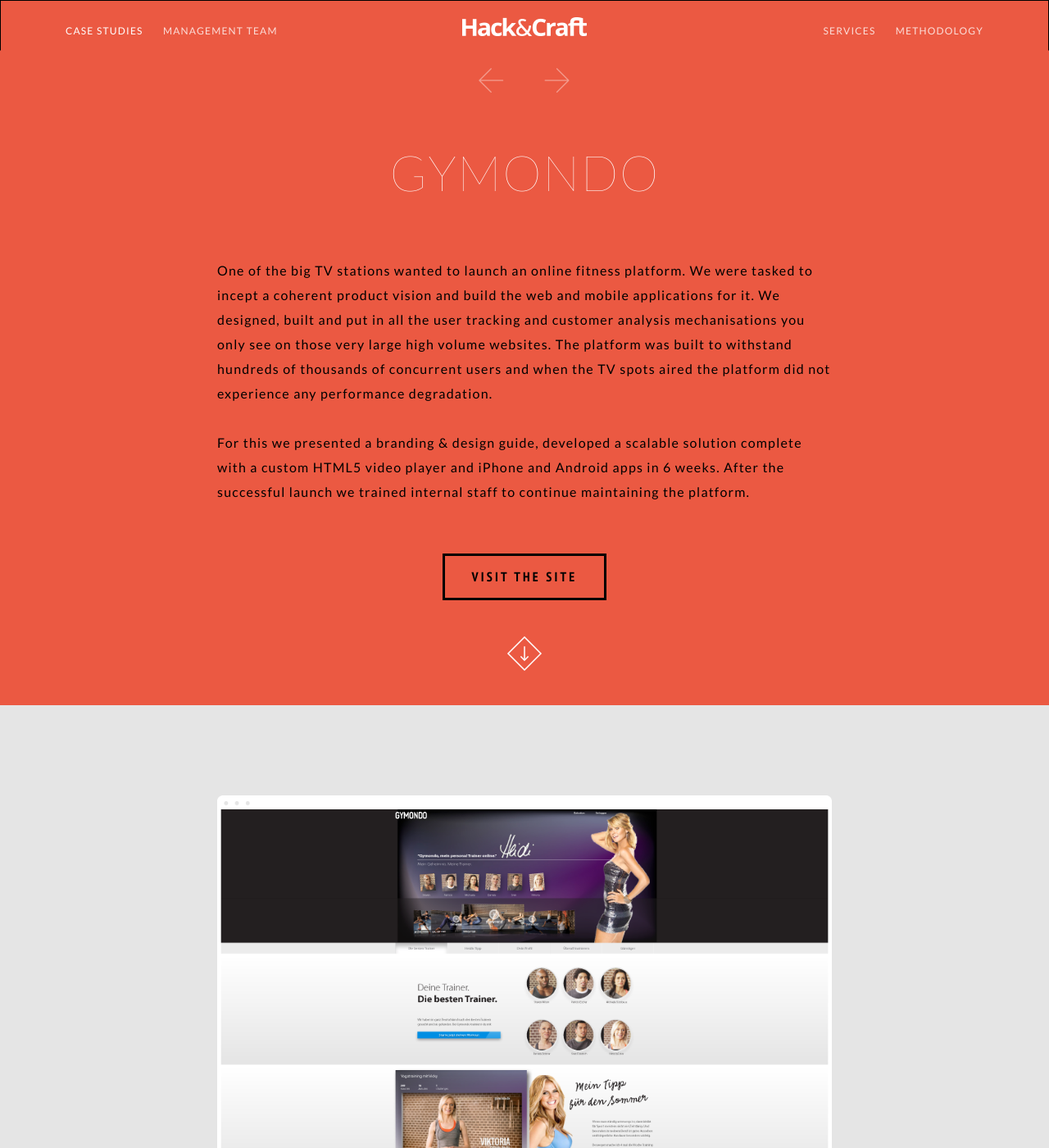
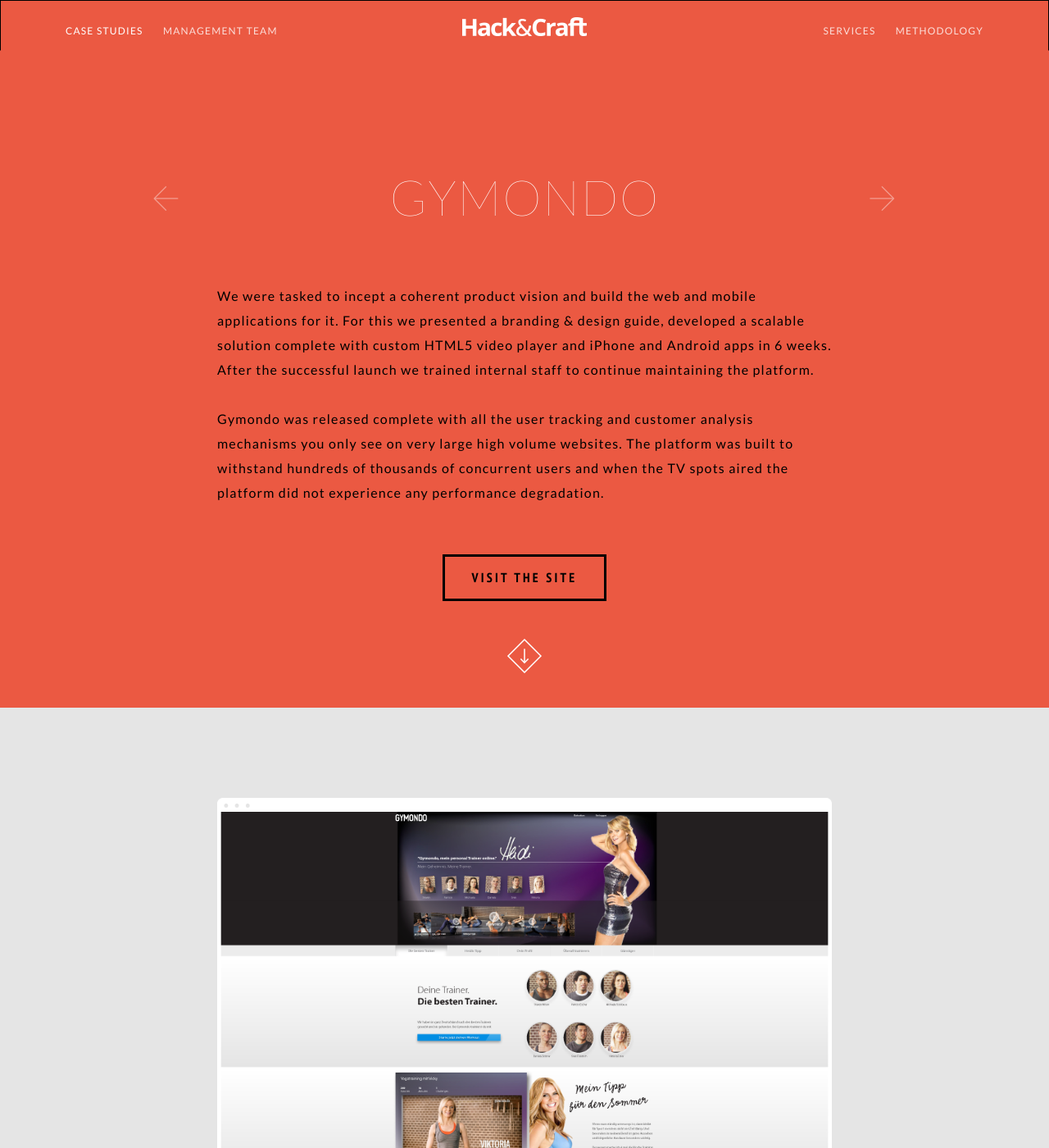
Before and after one commit to MartinPeschke/hncweb, a Jekyll site: the page built from portfolio/gymondo.html, in a window 1280 px wide and 1400 px high. Shown: the whole window at 82% size. Built offline with Jekyll 4.4.1, drawn with Linux system fonts in a browser that asks for light colours; Markdown is read by kramdown in place of the engine named in the settings.

Commit message:
portfolio pages

```diff
--- a/_layouts/portfolio.html
+++ b/_layouts/portfolio.html
@@ -5,14 +5,16 @@
 ---
 
 <div class="l-outer__orange navbar-switcher">
-  <div class="container">
+  <div class="container l-main-head">
     <div class="row">
-      <div class="col-md-8 col-md-offset-2 portfolio-top">
+      <div class="col-md-10 col-md-offset-1">
         <div class="portfolio-nav">
-          <a href="{{ page.prev }}" title="Previous Project" class="hnc-icon hnc-icon-arrowleft"> </a>
-          <a href="{{ page.next }}" title="Next Project" class="hnc-icon hnc-icon-arrowright"> </a>
+          <a href="{{ page.prev }}" title="Previous Project" class="hnc-icon hnc-icon-arrowleft pull-left"> </a>
+          <a href="{{ page.next }}" title="Next Project" class="hnc-icon hnc-icon-arrowright pull-right"> </a>
+          <h1 class="page-header text-upper">{{ page.projectname }}</h1>
         </div>
-        <h1 class="page-header text-upper">{{ page.projectname }}</h1>
+      </div>
+      <div class="col-md-8 col-md-offset-2">
         <p class="text-left">{{ page.description }}</p>
 
         {% if page.website %}
@@ -20,10 +22,10 @@
             <a target="_blank" href="{{ page.website }}" class="btn btn-black-default marg-btm">visit the site</a>
           </div>
         {% endif %}
+      </div>
 
-        <a href="#project-content" class="btn-ico__down">scroll down</a>
-      </div>
     </div>
+    <a href="#project-content" class="btn-ico__down">scroll down</a>
   </div>
 </div>
 
--- a/aboutus.html
+++ b/aboutus.html
@@ -10,7 +10,7 @@
       <div class="col-md-8 col-md-offset-2">
         <h1 class="page-header text-upper">Management Team</h1>
         <h3 class="text-light">
-          It takes many people to build your product. See some of the people you are most likely to meet when working with us.
+          It takes many people to build a great product. Meet some of the people you will work with when building your product with Hack and Craft.
         </h3>
       </div>
     </div>
--- a/casestudies.html
+++ b/casestudies.html
@@ -20,19 +20,19 @@
             <div class="col-md-4">
               <a href="{{ site.baseurl }}portfolio/bradswine.html" class="btn-project btn-project-bradswine" style="margin:0;">Bradswine</a>
               <p class="text-left mar-top">
-                Subscription billing, social integrations, user behaviour tracking
+                Wine subscription business from idea to live in 6 weeks.
               </p>
             </div>
             <div class="col-md-4">
               <a href="{{ site.baseurl }}portfolio/friendfund.html" class="btn-project btn-project-friendfund" style="margin:0;">Friendfund</a>
               <p class="text-left mar-top">
-                Group payment tools, white labelled front ends, embed widgets
+                Europe's first community funding platform.
               </p>
             </div>
             <div class="col-md-4">
               <a href="{{ site.baseurl }}portfolio/gymondo.html" class="btn-project btn-project-gymondo" style="margin:0;">Gymondo</a>
               <p class="text-left mar-top">
-                Interactive HTML5 Videoplayer, large scale dynamic video encoding, subscription billing, extensive reporting tools
+                Online fitness studio from idea to live in 6 weeks.
               </p>
             </div>
           </div>
--- a/portfolio/friendfund.html
+++ b/portfolio/friendfund.html
@@ -9,7 +9,7 @@
 
 projectname: friendfund
 website: http://www.friendfund.com
-description: Friendfund is one of the first crowdfunding platforms in Europe. Targeted at friends, families and communities, Friendfund is an established, trustworthy and effective crowdfunding platform. The first version was built in only 10 weeks back in 2010 and since then has seen countless improvements. Making it the robust and flexible solution it is today.
+description: Friendfund is one of the first crowdfunding and the first community funding platform in Europe. Targeted at friends, families and communities, Friendfund is an established, trustworthy and effective crowdfunding platform. The first version was built in only 10 weeks back in 2010 and since then has seen countless improvements. Making it the robust and flexible solution it is today.
 ---
 
 <div class="row">
--- a/portfolio/gymondo.html
+++ b/portfolio/gymondo.html
@@ -9,7 +9,7 @@
 
 projectname: gymondo
 website: https://www.gymondo.de
-description: One of the big TV stations wanted to launch an online fitness platform. We were tasked to incept a coherent product vision and build the web and mobile applications for it. We designed, built and put in all the user tracking and customer analysis mechanisations you only see on those very large high volume websites. The platform was built to withstand hundreds of thousands of concurrent users and when the TV spots aired the platform did not experience any performance degradation.<br/><br/>For this we presented a branding & design guide, developed a scalable solution complete with a custom HTML5 video player and iPhone and Android apps in 6 weeks. After the successful launch we trained internal staff to continue maintaining the platform.
+description: We were tasked to incept a coherent product vision and build the web and mobile applications for it. For this we presented a branding & design guide, developed a scalable solution complete with custom HTML5 video player and iPhone and Android apps in 6 weeks. After the successful launch we trained internal staff to continue maintaining the platform.<br/><br/> Gymondo was released complete with all the user tracking and customer analysis mechanisms you only see on very large high volume websites. The platform was built to withstand hundreds of thousands of concurrent users and when the TV spots aired the platform did not experience any performance degradation.
 
 ---
 
--- a/static/less/portfolio.less
+++ b/static/less/portfolio.less
@@ -4,7 +4,9 @@
   font-size:40px;
   color:white;
   text-align: center;
-  > .hnc-icon {margin: 0 20px;}
+  margin-bottom:60px;
+  >.hnc-icon {margin: 10px 20px 0;}
+  >.page-header {margin-top:0;line-height: 1em;display: inline;}
 }
 .portfolio-text {
   padding-top:12px;
```
Also changed, not shown: static/css/site.min.css.
